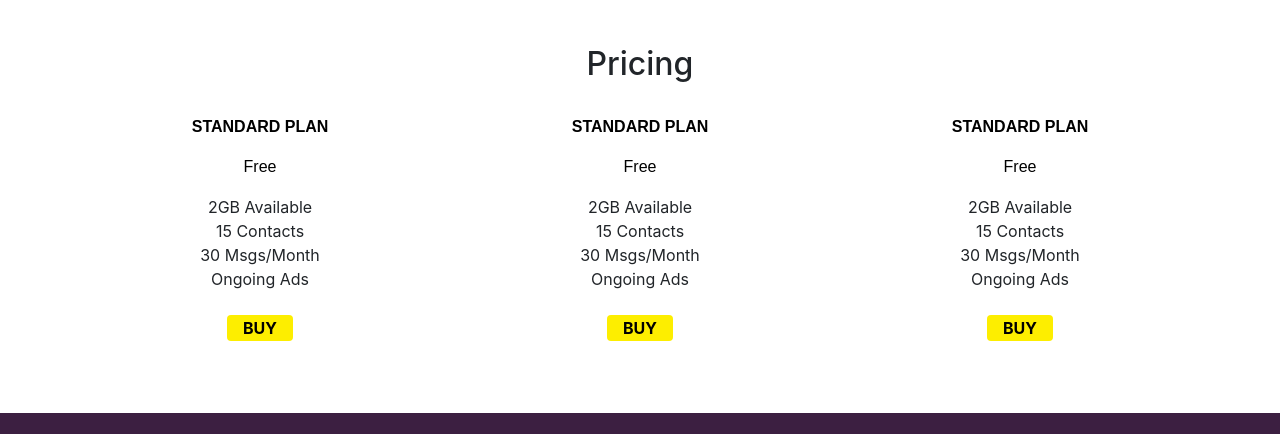
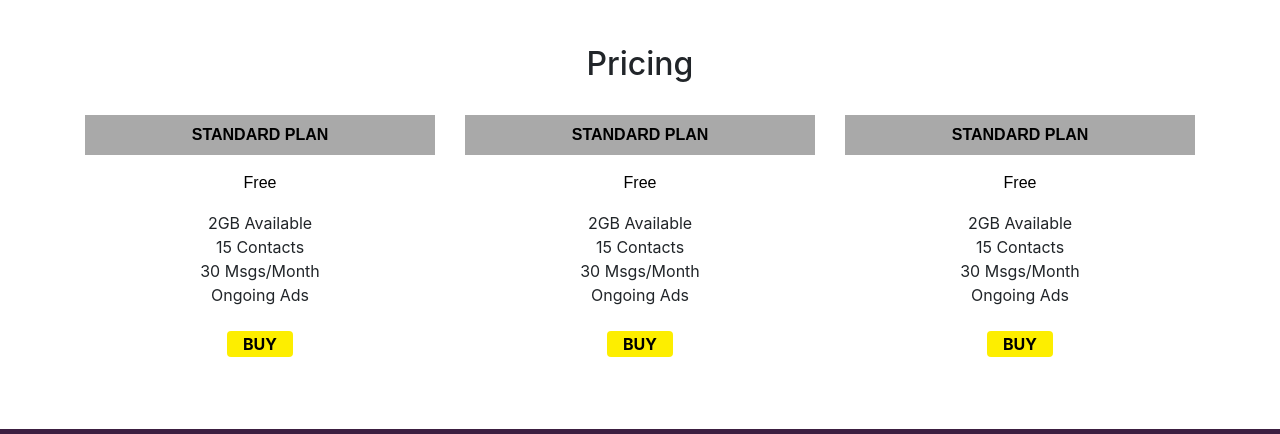
Before and after one commit to kamali1511/LGMVIP, a plain HTML site: page Task1/index.html in a window 1280 px wide. Shown: the part 2094-2528 px from the top of the page. Drawn offline with nearby package versions, Linux system fonts and the light colour scheme.

```diff
--- a/Task1/index.html
+++ b/Task1/index.html
@@ -181,7 +181,7 @@
           <h2 style="text-align: center;">Pricing</h2><br>
       <div class="row">
           <div class="col-sm-4" style="text-align: center;">
-            <p><b>STANDARD PLAN</b></p>
+            <p class="plan"><b>STANDARD PLAN</b></p>
            <p>Free</p>
            2GB Available <br>
            15 Contacts<br>
@@ -193,7 +193,7 @@
 
 
           <div class="col-sm-4"  style="text-align: center;">
-            <p><b>STANDARD PLAN</b></p>
+            <p class="plan"><b>STANDARD PLAN</b></p>
             <p>Free</p>
             2GB Available <br>
             15 Contacts<br>
@@ -204,7 +204,7 @@
            </div>
 
            <div class="col-sm-4"  style="text-align: center;">
-            <p><b>STANDARD PLAN</b></p>
+            <p class="plan"><b>STANDARD PLAN</b></p>
             <p>Free</p>
            2GB Available <br>
            15 Contacts<br>
--- a/Task1/style.css
+++ b/Task1/style.css
@@ -128,3 +128,12 @@
     background-color: #3c1f41;
     color: white;
 }
+
+.plan
+{
+    background-color: #A9A9A9;
+    padding-top: 8px;
+    padding-bottom: 8px;
+    border-style: hidden;
+    border-style: 5px;
+}
```
